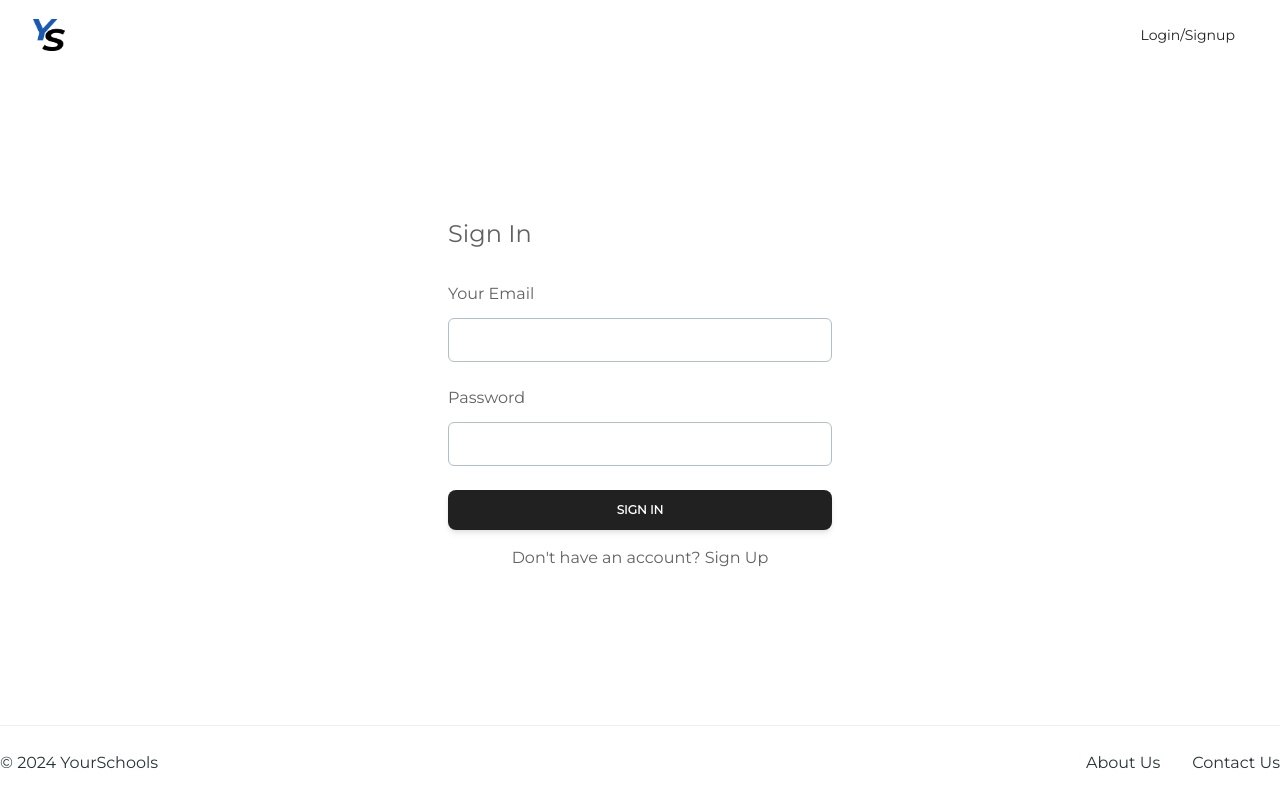
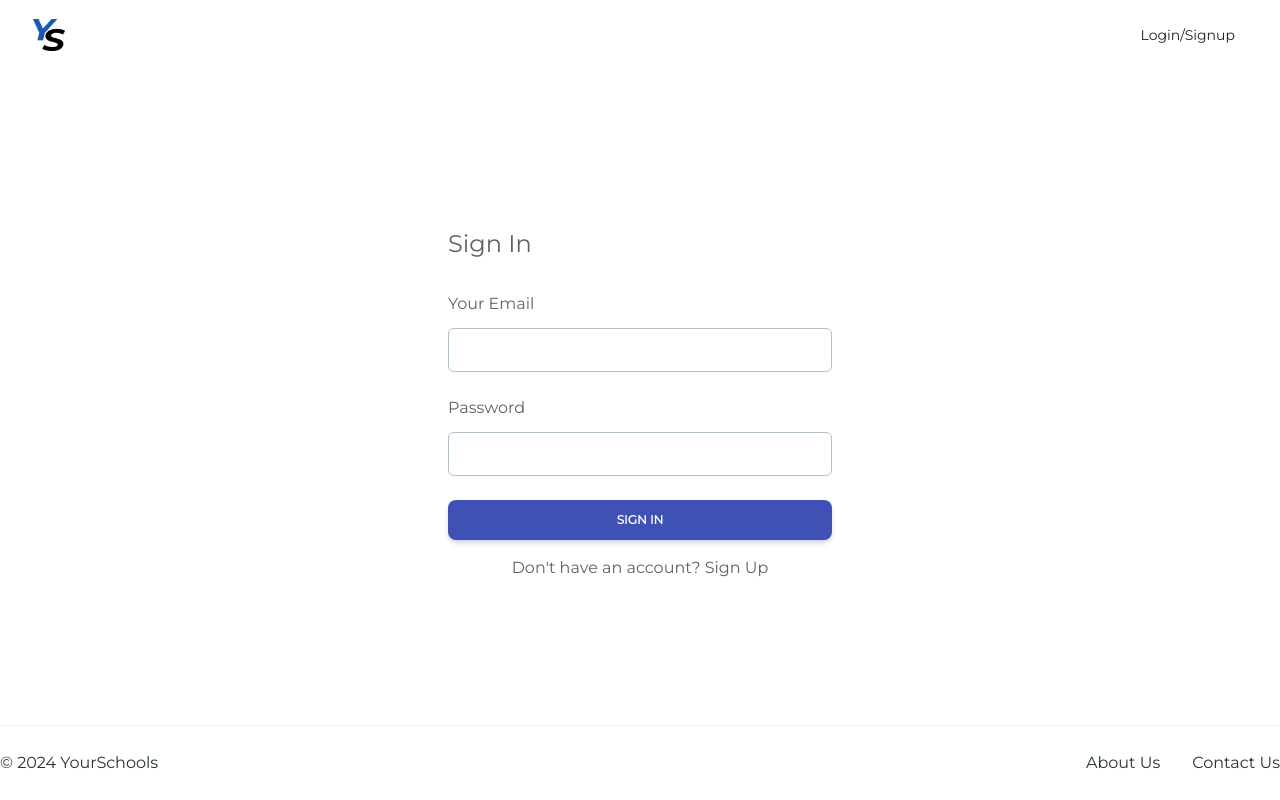
Before and after one commit to AndrewCMonson/your-schools, a React (Vite) app in the folder frontend/: page /login in a window 1280 px wide. Built offline with nearby package versions, Linux system fonts and the light colour scheme.

Commit message:
overhauled login/signup screen
consolidated to one screen component to enable toast errors'

```diff
--- a/frontend/src/App.jsx
+++ b/frontend/src/App.jsx
@@ -1,6 +1,8 @@
 import { Outlet } from 'react-router-dom';
 import Footer from './components/Footer.jsx'
 import { NavBar } from './components/Navbar.jsx';
+import { ToastContainer } from 'react-toastify';
+import 'react-toastify/dist/ReactToastify.css';
 
 const App = () => {
 	return (
@@ -9,6 +11,7 @@ const App = () => {
 			<main className="flex-auto w-100">
 				<Outlet />
 			</main>
+			<ToastContainer />
 			<Footer />
 		</>
 	);
--- a/frontend/src/components/SignInForm.jsx
+++ /dev/null
@@ -1,91 +0,0 @@
-import {
-    Card,
-    Input,
-    Button
-} from '@material-tailwind/react';
-import { LOGIN_USER } from '../utils/mutations';
-import { useMutation } from '@apollo/client';
-import { useState } from 'react';
-import Auth from '../utils/auth';
-
-
-const SignInForm = ({setScreenSelected}) => {
-    const [userFormData, setUserFormData] = useState({ username: '', password: '' });
-    const [login] = useMutation(LOGIN_USER);
-
-    const handleInputChange = (event) => {
-        const { name, value } = event.target;
-        setUserFormData({ ...userFormData, [name]: value });
-    };
-
-    const handleFormSubmit = async (event) => {
-        event.preventDefault();
-
-        try {
-            const { data } = await login({
-                variables: { ...userFormData },
-            });
-
-            Auth.login(data.login.token);
-        } catch (e) {
-            console.error(e);
-        }
-
-        setUserFormData({
-            username: '',
-            email: '',
-            password: '',
-        });
-    };
-
-
-	return (
-		<Card color="transparent" shadow={false}>
-			<div  className='text-2xl'>
-				Sign In
-			</div>
-			<form className="mt-8 mb-2 w-80 max-w-screen-lg sm:w-96">
-				<div className="mb-1 flex flex-col gap-6">
-					<div className="-mb-3">
-						Your Email
-					</div>
-					<Input
-						size="lg"
-                        name="email"
-						placeholder="name@mail.com"
-                        onChange={handleInputChange}
-						className=" !border-t-blue-gray-200 focus:!border-t-gray-900"
-						labelProps={{
-							className: 'before:content-none after:content-none',
-						}}
-					/>
-					<div className="-mb-3">
-						Password
-					</div>
-					<Input
-						type="password"
-						size="lg"
-                        name="password"
-                        onChange={handleInputChange}
-						placeholder="********"
-						className=" !border-t-blue-gray-200 focus:!border-t-gray-900"
-						labelProps={{
-							className: 'before:content-none after:content-none',
-						}}
-					/>
-				</div>
-				<Button className="mt-6" onClick={handleFormSubmit} fullWidth>
-					sign in
-				</Button>
-				<div className="mt-4 text-center font-normal">
-					Don&apos;t have an account?{' '}
-					<a onClick={setScreenSelected} className="cursor-pointer">
-						Sign Up
-					</a>
-				</div>
-			</form>
-		</Card>
-	);
-};
-
-export default SignInForm;
--- a/frontend/src/components/SignUpForm.jsx
+++ /dev/null
@@ -1,105 +0,0 @@
-import { Card, Input, Button } from '@material-tailwind/react';
-import { useState } from 'react';
-import { useMutation } from '@apollo/client';
-import { ADD_USER } from '../utils/mutations';
-import Auth from '../utils/auth';
-
-const SignUpForm = () => {
-	const [userFormData, setUserFormData] = useState({
-		username: '',
-		email: '',
-		password: '',
-	});
-
-	const [addUser] = useMutation(ADD_USER);
-
-	const handleInputChange = event => {
-		const { name, value } = event.target;
-		setUserFormData({ ...userFormData, [name]: value });
-	};
-
-	const handleFormSubmit = async event => {
-		event.preventDefault();
-
-		try {
-			const { data } = await addUser({
-				variables: { ...userFormData },
-			});
-
-			Auth.login(data.addUser.token);
-		} catch (e) {
-			console.error(e);
-		}
-
-		setUserFormData({
-			username: '',
-			email: '',
-			password: '',
-		});
-	};
-
-	return (
-		<>
-			<Card color="transparent" shadow={false}>
-				<div className='text-2xl'>
-                    Sign Up
-                </div>
-				<form className="mt-8 mb-2 w-80 max-w-screen-lg sm:w-96">
-					<div className="mb-1 flex flex-col gap-6">
-						<div className="-mb-3">
-							Your Username
-						</div>
-						<Input
-							size="lg"
-							name="username"
-							placeholder="username"
-							onChange={handleInputChange}
-							className=" !border-t-blue-gray-200 focus:!border-t-gray-900"
-							labelProps={{
-								className: 'before:content-none after:content-none',
-							}}
-						/>
-						<div className="-mb-3">
-							Your Email
-						</div>
-						<Input
-							size="lg"
-							name="email"
-							placeholder="name@mail.com"
-							onChange={handleInputChange}
-							className=" !border-t-blue-gray-200 focus:!border-t-gray-900"
-							labelProps={{
-								className: 'before:content-none after:content-none',
-							}}
-						/>
-						<div className="-mb-3">
-							Password
-						</div>
-						<Input
-							type="password"
-							size="lg"
-							name="password"
-							onChange={handleInputChange}
-							placeholder="********"
-							className=" !border-t-blue-gray-200 focus:!border-t-gray-900"
-							labelProps={{
-								className: 'before:content-none after:content-none',
-							}}
-						/>
-					</div>
-					<Button className="mt-6" onClick={handleFormSubmit} fullWidth>
-						sign up
-					</Button>
-					<div className="mt-4 text-center font-normal">
-						Already have an account?{' '}
-						<a href="/login" className="font-medium text-gray-900">
-							Sign In
-						</a>
-					</div>
-				</form>
-			</Card>
-		</>
-	);
-};
-
-export default SignUpForm;
--- a/frontend/src/screens/LoginSignupScreen.jsx
+++ b/frontend/src/screens/LoginSignupScreen.jsx
@@ -1,20 +1,207 @@
-import { useState } from 'react'
-import SignUpForm from '../components/SignUpForm';
-import SignInForm from '../components/SignInForm';
+import { Card, Input, Button } from '@material-tailwind/react';
+import { LOGIN_USER, ADD_USER } from '../utils/mutations';
+import { useMutation } from '@apollo/client';
+import { useState } from 'react';
+import { toast } from 'react-toastify';
+import Auth from '../utils/auth';
 
 const LoginSignup = () => {
-  const [screenSelected, setScreenSelected] = useState('signin')
+	const [screenSelected, setScreenSelected] = useState('login');
+	const [userFormData, setUserFormData] = useState({
+		username: '',
+		email: '',
+		password: '',
+	});
+	const [login] = useMutation(LOGIN_USER);
+	const [addUser] = useMutation(ADD_USER);
 
+	const handleInputChange = event => {
+		const { name, value } = event.target;
+		setUserFormData({ ...userFormData, [name]: value });
+	};
+
+	const handleLoginFormSubmit = async event => {
+		event.preventDefault();
+
+    if (!userFormData.email || !userFormData.password) {
+      toast.error('Please fill out all fields');
+      return;
+    }
+
+		try {
+			const { data } = await login({
+				variables: { ...userFormData },
+			});
+
+			Auth.login(data.login.token);
+		} catch (e) {
+			toast.error('Invalid credentials');
+		}
+
+		setUserFormData({
+			username: '',
+			email: '',
+			password: '',
+		});
+	};
+
+	const handleSignupFormSubmit = async event => {
+		event.preventDefault();
+
+		if (
+			!userFormData.username ||
+			!userFormData.email ||
+			!userFormData.password
+		) {
+			toast.error('Please fill out all fields');
+			return;
+		}
+
+		try {
+			const { data } = await addUser({
+				variables: { ...userFormData },
+			});
+
+			Auth.login(data.addUser.token);
+		} catch (e) {
+			console.error(e);
+		}
+
+		setUserFormData({
+			username: '',
+			email: '',
+			password: '',
+		});
+	};
+
+	if (screenSelected === 'login') {
 		return (
 			<>
-      <section className="flex justify-center items-center h-full">
-			{screenSelected === 'signin' ? (
-        <SignInForm setScreenSelected={setScreenSelected} />
-      ) : (
-        <SignUpForm setScreenSelected={setScreenSelected} screenSelected={screenSelected} />
-      )}
+				<section
+					id="loginSignupScreen"
+					className="h-full w-full pt-5 flex flex-row justify-center items-center overflow-scroll"
+				>
+					<Card color="transparent" shadow={false}>
+						<div className="text-2xl">Sign In</div>
+						<form className="mt-8 mb-2 w-80 max-w-screen-lg sm:w-96">
+							<div className="mb-1 flex flex-col gap-6">
+								<div className="-mb-3">Your Email</div>
+								<Input
+									size="lg"
+									name="email"
+									placeholder="name@mail.com"
+									onChange={handleInputChange}
+									className=" !border-t-blue-gray-200 focus:!border-t-gray-900"
+									labelProps={{
+										className: 'before:content-none after:content-none',
+									}}
+								/>
+								<div className="-mb-3">Password</div>
+								<Input
+									type="password"
+									size="lg"
+									name="password"
+									onChange={handleInputChange}
+									placeholder="********"
+									className=" !border-t-blue-gray-200 focus:!border-t-gray-900"
+									labelProps={{
+										className: 'before:content-none after:content-none',
+									}}
+								/>
+							</div>
+							<Button
+								className="mt-6"
+								onClick={handleLoginFormSubmit}
+								fullWidth
+                color='indigo'
+							>
+								sign in
+							</Button>
+							<div className="mt-4 text-center font-normal">
+								Don&apos;t have an account?{' '}
+								<span
+									onClick={() => setScreenSelected('signup')}
+									className="cursor-pointer hover:underline"
+
+								>
+									Sign Up
+								</span>
+							</div>
+						</form>
+					</Card>
 				</section>
 			</>
 		);
 	}
-export default LoginSignup
+
+	if (screenSelected === 'signup') {
+		return (
+			<>
+				<section
+					id="loginSignupScreen"
+					className="h-full w-full pt-5 flex flex-row justify-center items-center overflow-scroll"
+				>
+					<Card color="transparent" shadow={false}>
+						<div className="text-2xl">Create an account</div>
+						<form className="mt-8 mb-2 w-80 max-w-screen-lg sm:w-96">
+							<div className="mb-1 flex flex-col gap-6">
+								<div className="-mb-3">Your Username</div>
+								<Input
+									size="lg"
+									name="username"
+									placeholder="username"
+									onChange={handleInputChange}
+									className=" !border-t-blue-gray-200 focus:!border-t-gray-900"
+									labelProps={{
+										className: 'before:content-none after:content-none',
+									}}
+								/>
+								<div className="-mb-3">Your Email</div>
+								<Input
+									size="lg"
+									name="email"
+									placeholder="name@mail.com"
+									onChange={handleInputChange}
+									className=" !border-t-blue-gray-200 focus:!border-t-gray-900"
+									labelProps={{
+										className: 'before:content-none after:content-none',
+									}}
+								/>
+								<div className="-mb-3">Password</div>
+								<Input
+									type="password"
+									size="lg"
+									name="password"
+									onChange={handleInputChange}
+									placeholder="********"
+									className=" !border-t-blue-gray-200 focus:!border-t-gray-900"
+									labelProps={{
+										className: 'before:content-none after:content-none',
+									}}
+								/>
+							</div>
+							<Button
+								className="mt-6"
+								onClick={handleSignupFormSubmit}
+								fullWidth
+                color='indigo'
+							>
+								sign up
+							</Button>
+							<div className="mt-4 text-center font-normal">
+								Already have an account?{' '}
+								<a
+									onClick={() => setScreenSelected('login')}
+									className="cursor-pointer hover:underline"
+								>
+									Sign In
+								</a>
+							</div>
+						</form>
+					</Card>
+				</section>
+			</>
+		);
+	}
+};
+export default LoginSignup;
--- a/frontend/src/screens/SchoolScreen.jsx
+++ b/frontend/src/screens/SchoolScreen.jsx
@@ -11,7 +11,6 @@ import GoogleMap from '../components/Map';
 import Rating from '../components/Rating';
 import { GET_SCHOOL, GET_ME } from '../utils/queries';
 import { ADD_FAVORITE } from '../utils/mutations';
-import { ToastContainer } from 'react-toastify';
 import { notify } from '../utils/notify';
 import Auth from '../utils/auth';
 
@@ -163,7 +162,6 @@ const SchoolScreen = () => {
 						</CardFooter>
 					</Card>
 				</div>
-				<ToastContainer />
 			</section>
 		</>
 	);
```
Lines whose indentation alone changed are shown as unchanged.
